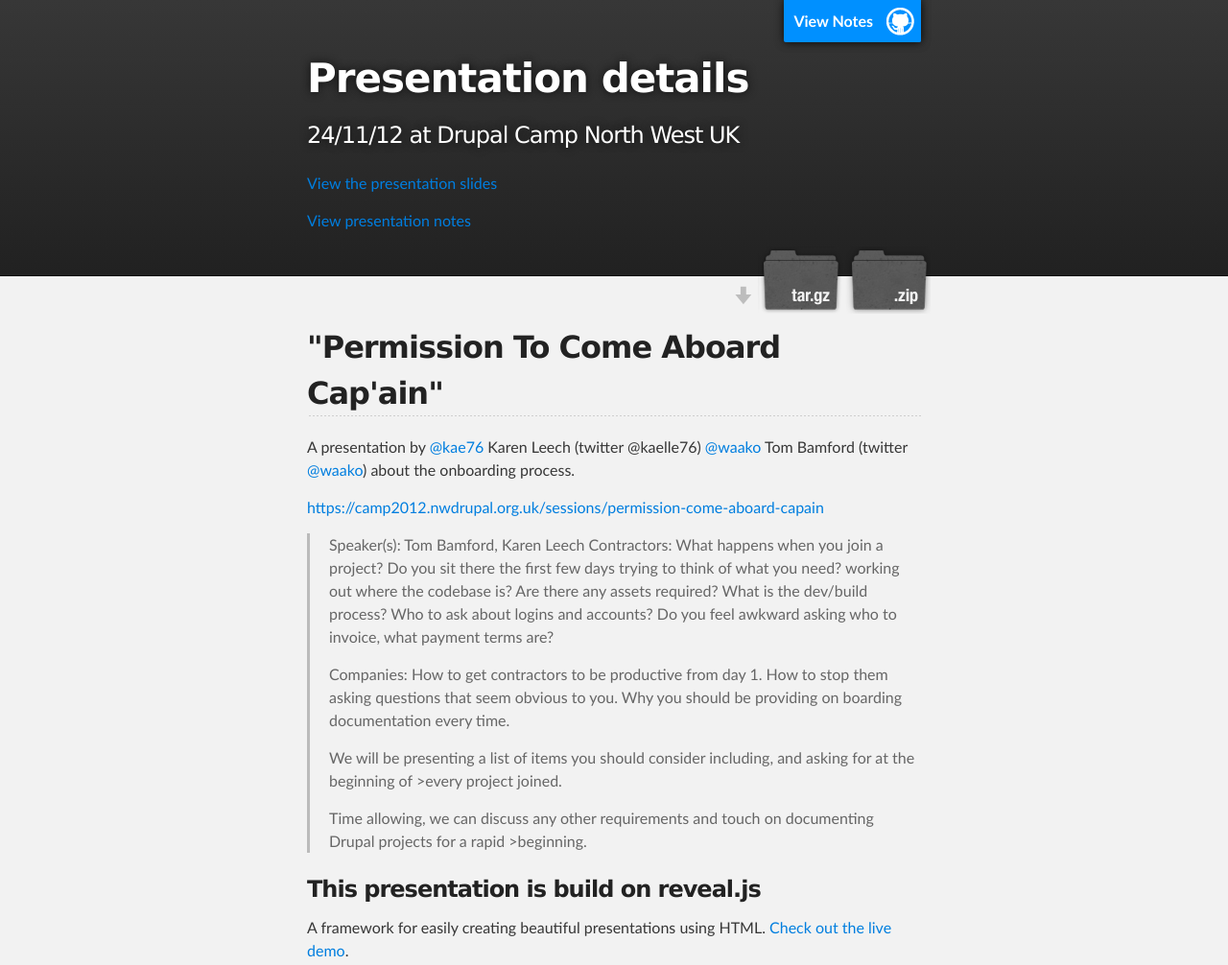
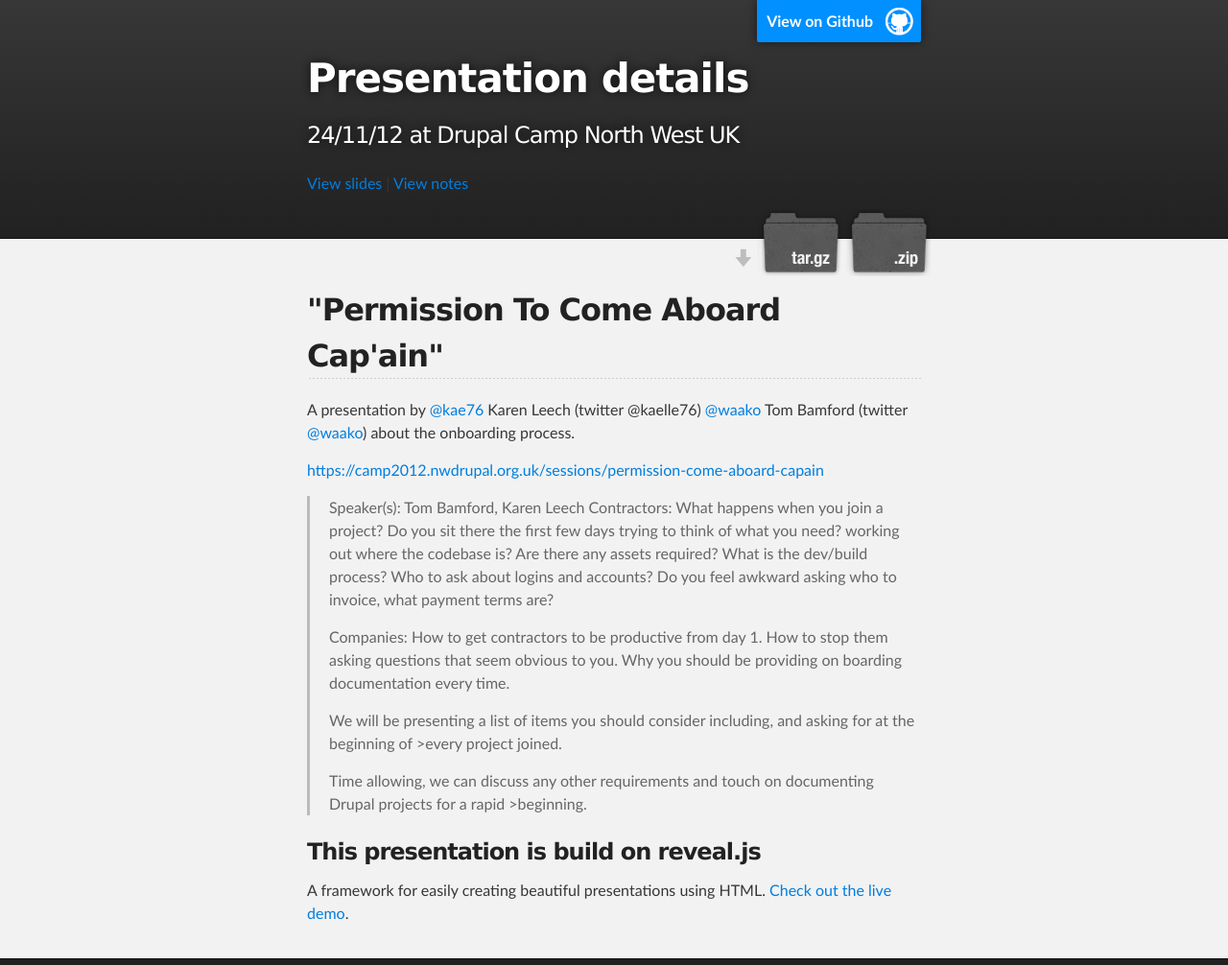
Before and after one commit to kae76/onboardingprocess_presentation, a plain HTML site: page index.html in a window 1280 px wide. Shown: the top 1006 px of the page at 96% size. Drawn offline with Linux system fonts and the light colour scheme.

Commit message:
Update index.html

```diff
--- a/index.html
+++ b/index.html
@@ -16,13 +16,12 @@
     <!-- HEADER -->
     <div id="header_wrap" class="outer">
         <header class="inner">
-          <a id="forkme_banner" href="slides/index.html">View Slides</a>
-          <a id="forkme_banner" href="slides/presentation_notes.html">View Notes</a>
+          <a id="forkme_banner" href="https://github.com/kae76/onboardingprocess_presentation">View on Github</a>
 
           <h1 id="project_title">Presentation details</h1>
           <h2 id="project_tagline">24/11/12 at Drupal Camp North West UK</h2>
-          <p><a href="slides/index.html">View the presentation slides</a></p>
-          <p><a href="slides/presentation_notes.html">View presentation notes</a></p>
+          <p><a href="slides/index.html">View slides</a> |
+          <a href="slides/presentation_notes.html">View notes</a></p>
 
 
             <section id="downloads">
```
